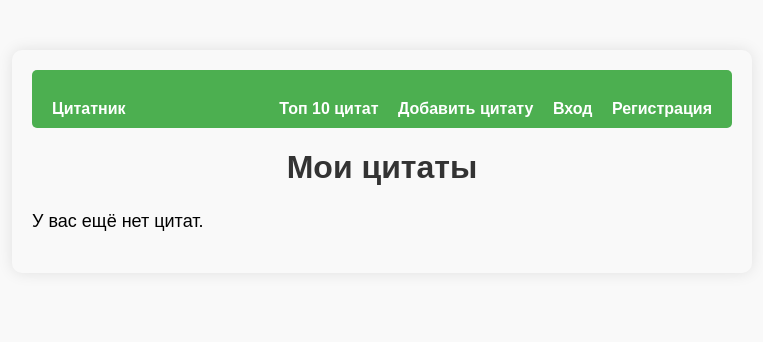
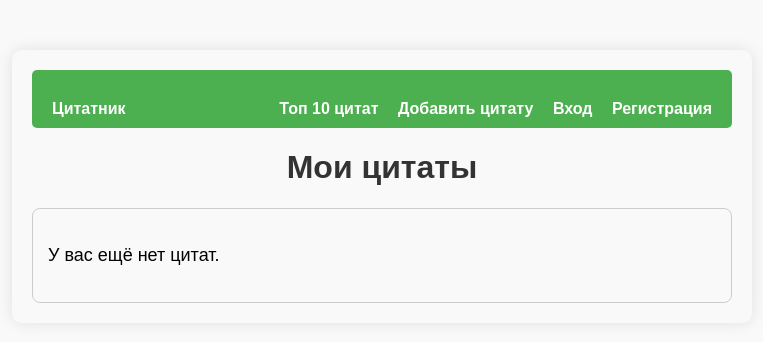
Before and after one commit to MacloProfile/quotes-project, a Django app: template app/templates/profile.html in a window 1280 px wide. Shown: the top 342 px of the page, without its empty margins (258-1021 px from the left). Run offline with Django 3.2, Linux system fonts and the light colour scheme; the template is opened without the code that fills it, so the values that code supplies are empty.

Commit message:
fixed box for quote

```diff
--- a/app/static/css/style.css
+++ b/app/static/css/style.css
@@ -75,7 +75,19 @@ a:hover {
     text-decoration: underline;
 }
 
+.quotes-grid {
+    line-height: 1.5;
+    padding: 15px;
+    border: 1px solid #ccc;
+    border-radius: 8px;
+    background: #f9f9f9;
+}
+
 .quote-card {
-    border-bottom: 1px solid #ccc;
     padding: 15px 0;
+    border-bottom: 1px solid #ddd;
 }
+
+.quote-card:last-child {
+    border-bottom: none;
+}
```
